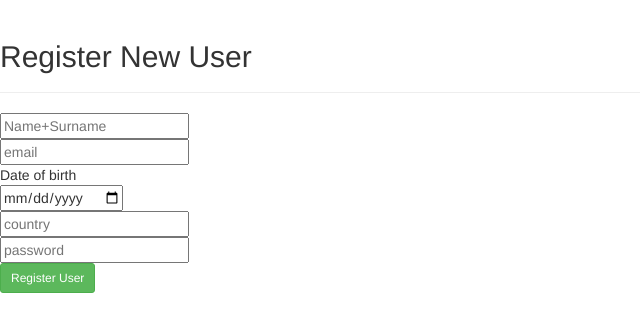
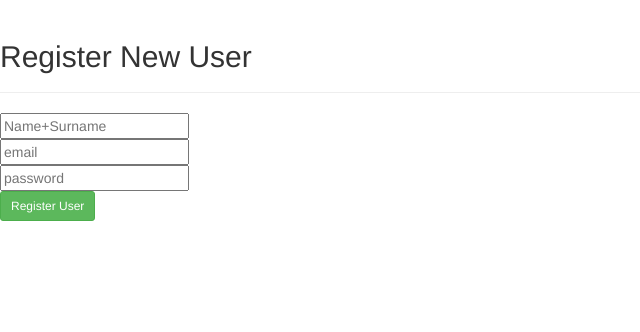
Before and after one commit to meet-projects/Y3S18-seed-app, a Flask app: page /register in a window 1280 px wide. Shown: the top 332 px of the page, without its empty margins (0-640 px from the left). Run offline with Flask 2, Linux system fonts and the light colour scheme; some libraries are stand-ins or nearby versions.

Commit message:
fixed register

```diff
--- a/project/templates/register.html
+++ b/project/templates/register.html
@@ -16,12 +16,6 @@
 	<br>
 	<input type="email" name = "email" placeholder="email" required>
 	<br>
-	Date of birth
-	<br>
-	<input type="date" name= "dob" placeholder="date of birth">
-	<br>
-	<input type="text" name="nationality" placeholder="country">
-	<br>
 	<input type="password" name = "password" placeholder="password" required>
 	<br>
 <!--     {{ form.password(placeholder="Password") }}
```
